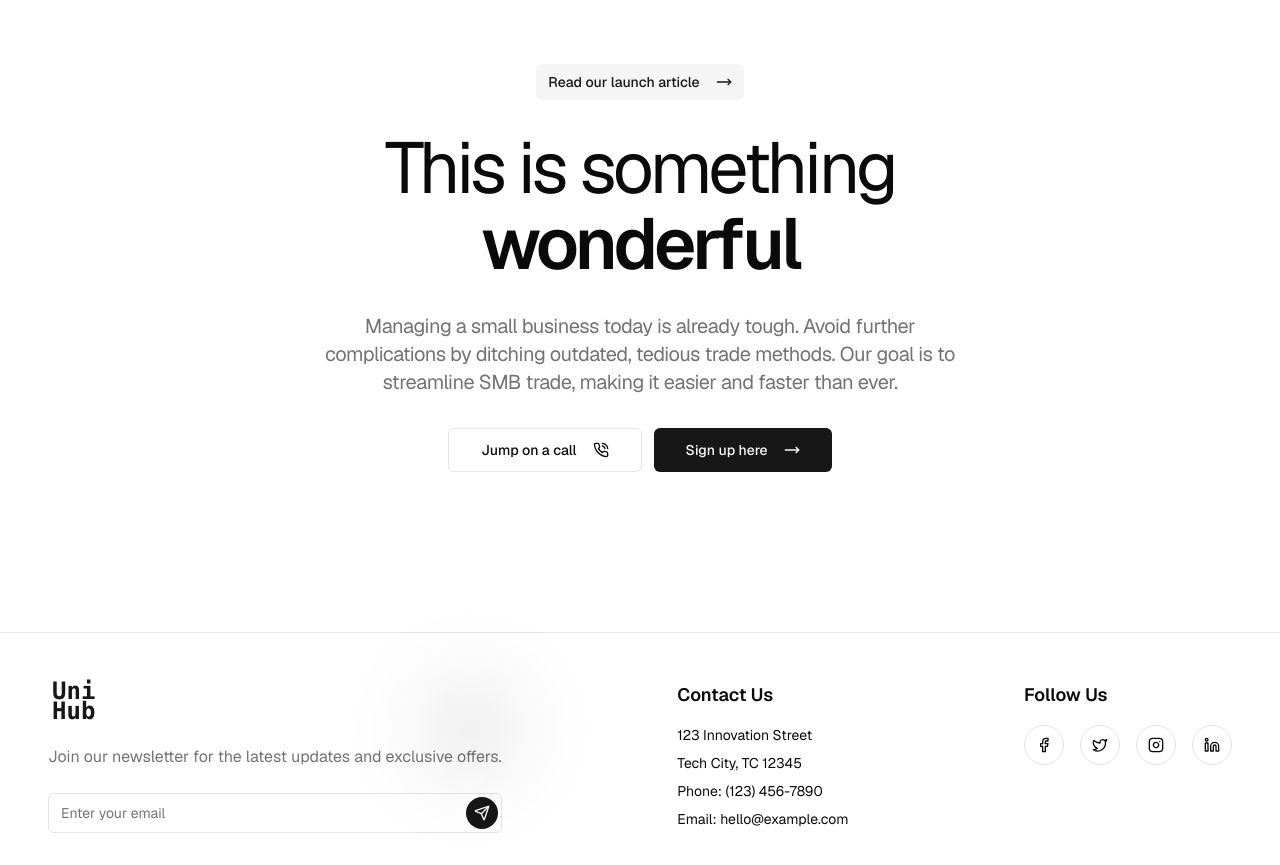
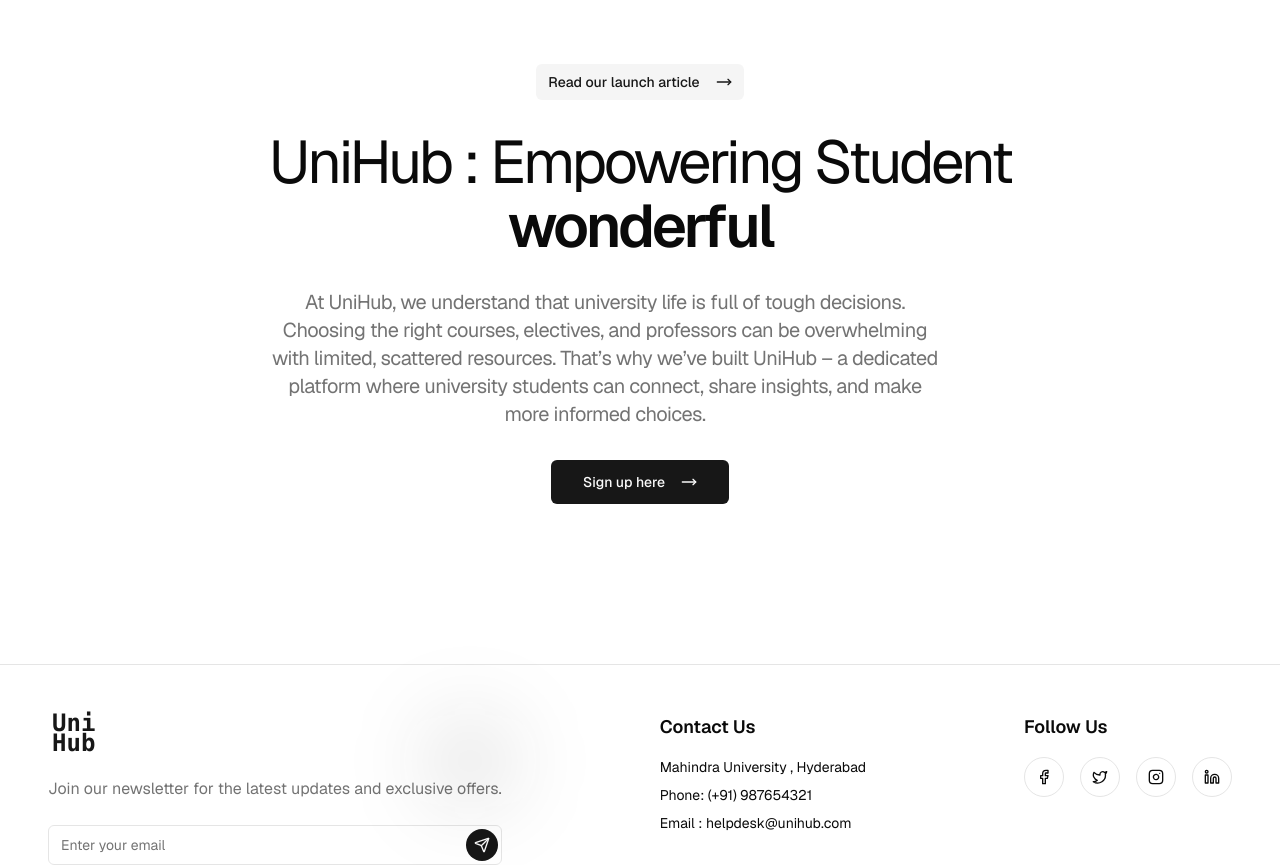
Before and after one commit to amitverma-cf/unihub, a Next.js app: page / in a window 1280 px wide. Shown: the part 160-1025 px from the top of the page. Built offline with nearby package versions, Linux system fonts and the light colour scheme; no server answers.

Commit message:
Minor Chnages

```diff
--- a/components/app/Footer.tsx
+++ b/components/app/Footer.tsx
@@ -38,10 +38,9 @@
                     <div>
                         <h3 className="mb-4 text-lg font-semibold">Contact Us</h3>
                         <address className="space-y-2 text-sm not-italic">
-                            <p>123 Innovation Street</p>
-                            <p>Tech City, TC 12345</p>
-                            <p>Phone: (123) 456-7890</p>
-                            <p>Email: hello@example.com</p>
+                            <p>Mahindra University , Hyderabad</p>
+                            <p>Phone: (+91) 987654321 </p>
+                            <p>Email : helpdesk@unihub.com</p>
                         </address>
                     </div>
                     <div className="relative">
--- a/components/app/Hero.tsx
+++ b/components/app/Hero.tsx
@@ -34,8 +34,9 @@
                         </Button>
                     </div>
                     <div className="flex gap-4 flex-col">
-                        <h1 className="text-5xl md:text-7xl max-w-2xl tracking-tighter text-center font-regular">
-                            <span className="text-spektr-cyan-50">This is something</span>
+                        <h1 className="text-5xl md:text-6xl max-w-1xl tracking-tighter text-center font-regular">
+                            <span className="text-spektr-cyan-50">UniHub : </span>
+                            <span className="text-spektr-cyan-50 ">Empowering Student</span>
                             <span className="relative flex w-full justify-center overflow-hidden text-center md:pb-4 md:pt-1">
                                 &nbsp;
                                 {titles.map((title, index) => (
@@ -63,16 +64,13 @@
                         </h1>
 
                         <p className="text-lg md:text-xl leading-relaxed tracking-tight text-muted-foreground max-w-2xl text-center">
-                            Managing a small business today is already tough. Avoid further
-                            complications by ditching outdated, tedious trade methods. Our
-                            goal is to streamline SMB trade, making it easier and faster than
-                            ever.
+                        At UniHub, we understand that university life is full of tough decisions. Choosing the right courses, electives, and professors can be overwhelming with limited, scattered resources. That’s why we’ve built UniHub – a dedicated platform where university students can connect, share insights, and make more informed choices.
                         </p>
                     </div>
                     <div className="flex flex-row gap-3">
-                        <Button size="lg" className="gap-4" variant="outline">
+                        {/* <Button size="lg" className="gap-4" variant="outline">
                             Jump on a call <PhoneCall className="w-4 h-4" />
-                        </Button>
+                        </Button> */}
                         <Link href="/sign-up">
                             <Button size="lg" className="gap-4">
                                 Sign up here <MoveRight className="w-4 h-4" />
```
